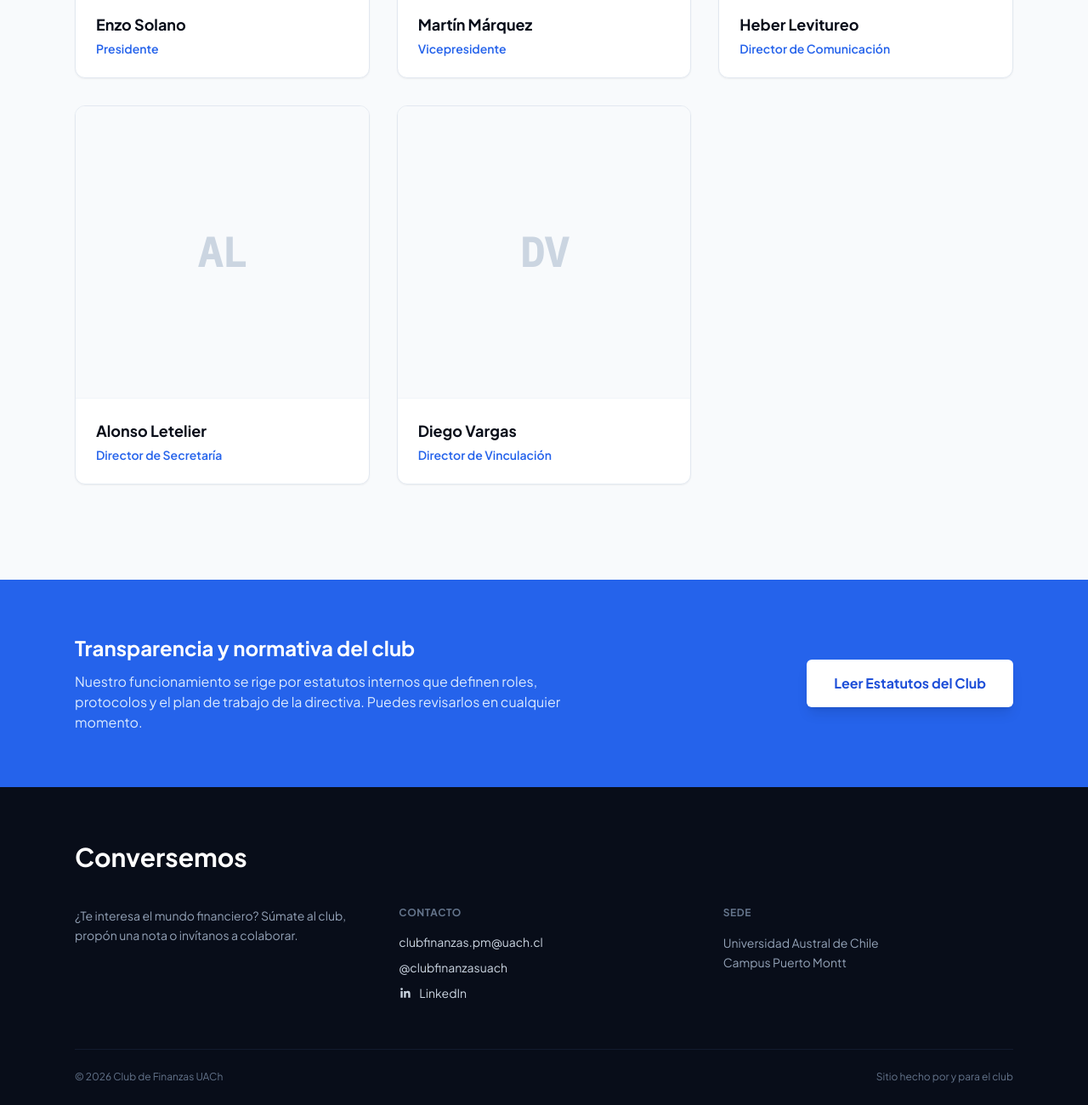
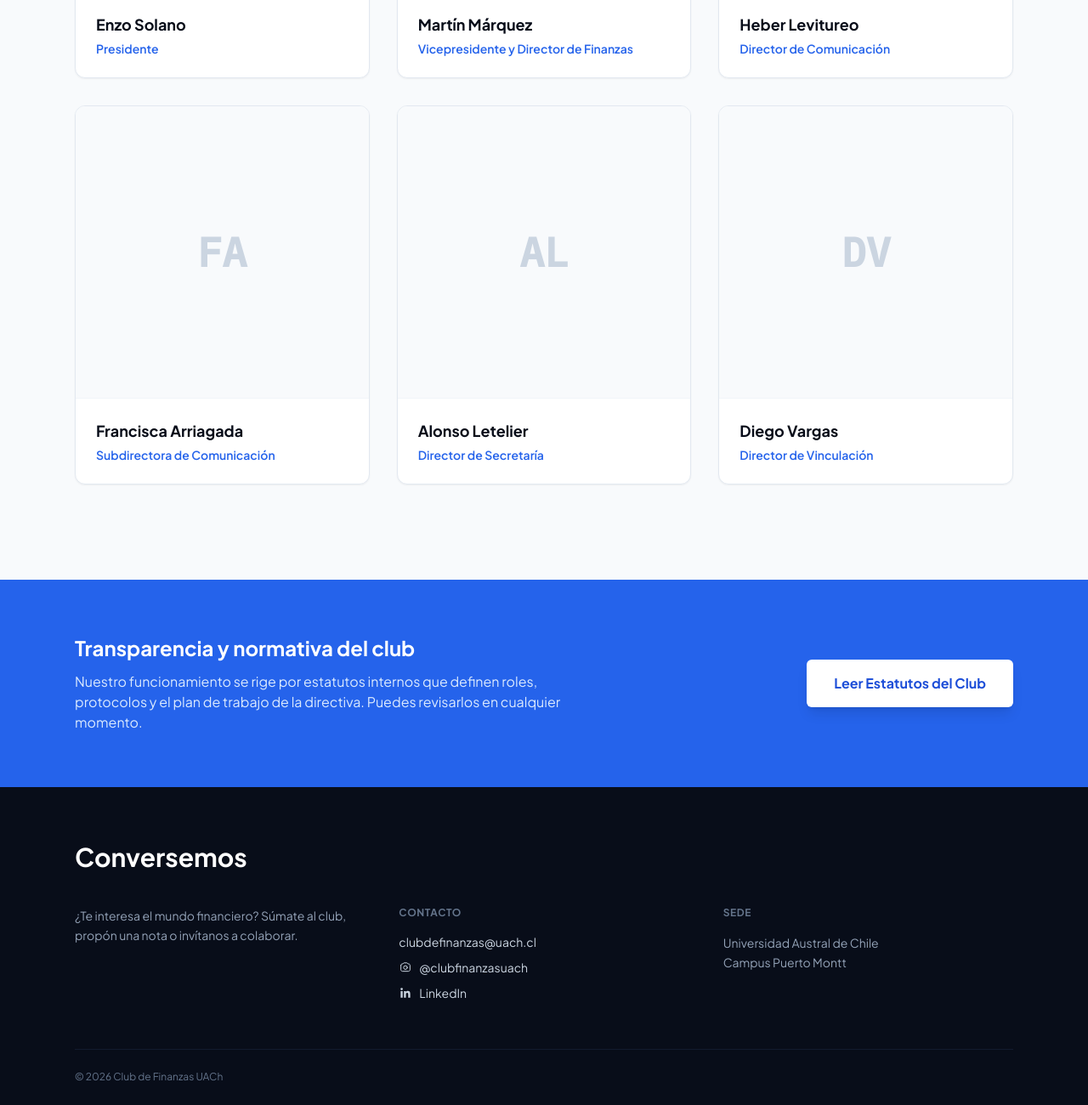
Before and after one commit to HeberLevitureo/Club-de-Finanzas-UACh-PM, a plain HTML site: page index.html in a window 1280 px wide. Shown: the part 4060-5360 px from the top of the page at 85% size. Drawn offline with nearby package versions, Linux system fonts and the light colour scheme.

Commit message:
Update forms, mail, FA, MM, footer index.html

```diff
--- a/index.html
+++ b/index.html
@@ -126,7 +126,7 @@
         </p>
         <div class="mt-9 flex flex-wrap gap-4">
           <a href="#publicaciones" class="inline-flex items-center px-6 py-3 rounded-md bg-ink-900 text-white font-semibold text-sm hover:bg-ink-800 transition-colors shadow-md">Ver publicaciones</a>
-          <a href="#contacto" class="inline-flex items-center px-6 py-3 rounded-md border border-slate-300 text-ink-900 font-semibold text-sm hover:border-ink-900 bg-white transition-colors">Sumarme al club</a>
+          <a href="https://forms.gle/pHNLEG8DNKVCNWb26" target="_blank" rel="noopener" class="inline-flex items-center px-6 py-3 rounded-md border border-slate-300 text-ink-900 font-semibold text-sm hover:border-ink-900 bg-white transition-colors">Sumarme al club</a>
         </div>
 
         <div class="mt-14 pt-8 border-t border-slate-200 grid grid-cols-3 gap-6 max-w-md">
@@ -255,8 +255,15 @@
       </div>
       <div>
         <h4 class="text-xs font-bold text-slate-500 mb-4 tracking-wider uppercase">Contacto</h4>
-        <a class="block text-sm text-slate-300 hover:text-white mb-2.5 transition-colors" href="mailto:clubfinanzas.pm@uach.cl">clubfinanzas.pm@uach.cl</a>
-        <a class="block text-sm text-slate-300 hover:text-white mb-2.5 transition-colors" href="https://www.instagram.com/clubfinanzasuach/" target="_blank" rel="noopener">@clubfinanzasuach</a>
+        <a class="block text-sm text-slate-300 hover:text-white mb-2.5 transition-colors" href="mailto:clubdefinanzas@uach.cl">clubdefinanzas@uach.cl</a>
+        <a class="flex items-center gap-2 text-sm text-slate-300 hover:text-white mb-2.5 transition-colors" href="https://www.instagram.com/clubfinanzasuach/" target="_blank" rel="noopener">
+          <svg class="w-4 h-4 flex-shrink-0" viewBox="0 0 24 24" fill="none" stroke="currentColor" stroke-width="1.5" stroke-linecap="round" stroke-linejoin="round">
+            <path d="M4 8.4C4 7.07 5.07 6 6.4 6h1.15l.86-1.24A1.4 1.4 0 0 1 9.56 4.2h4.88c.46 0 .9.23 1.15.62L16.45 6h1.15C18.93 6 20 7.07 20 8.4v7.9c0 1.5-1.21 2.7-2.7 2.7H6.7c-1.49 0-2.7-1.2-2.7-2.7V8.4Z"/>
+            <circle cx="12" cy="12.4" r="3.3"/>
+            <circle cx="16.6" cy="8.7" r="0.35" fill="currentColor" stroke="none"/>
+          </svg>
+          <span>@clubfinanzasuach</span>
+        </a>
         <a class="flex items-center gap-2 text-sm text-slate-300 hover:text-white transition-colors"
            href="https://www.linkedin.com/company/club-de-finanzas-uach/" target="_blank" rel="noopener noreferrer">
           <svg class="w-4 h-4 flex-shrink-0" viewBox="0 0 24 24" fill="currentColor">
@@ -272,7 +279,6 @@
     </div>
     <div class="mt-14 pt-6 border-t border-ink-800 flex flex-wrap justify-between gap-2 text-xs text-slate-500">
       <span>© <span id="year"></span> Club de Finanzas UACh</span>
-      <span>Sitio hecho por y para el club</span>
     </div>
   </div>
 </footer>
@@ -334,8 +340,9 @@ const ACTIVIDADES = [
 
 const DIRECTIVA = [
   { nombre: "Enzo Solano", cargo: "Presidente" },
-  { nombre: "Martín Márquez", cargo: "Vicepresidente" },
+  { nombre: "Martín Márquez", cargo: "Vicepresidente y Director de Finanzas" },
   { nombre: "Heber Levitureo", cargo: "Director de Comunicación" },
+  { nombre: "Francisca Arriagada", cargo: "Subdirectora de Comunicación" },
   { nombre: "Alonso Letelier", cargo: "Director de Secretaría" },
   { nombre: "Diego Vargas", cargo: "Director de Vinculación" }
 ];
```
